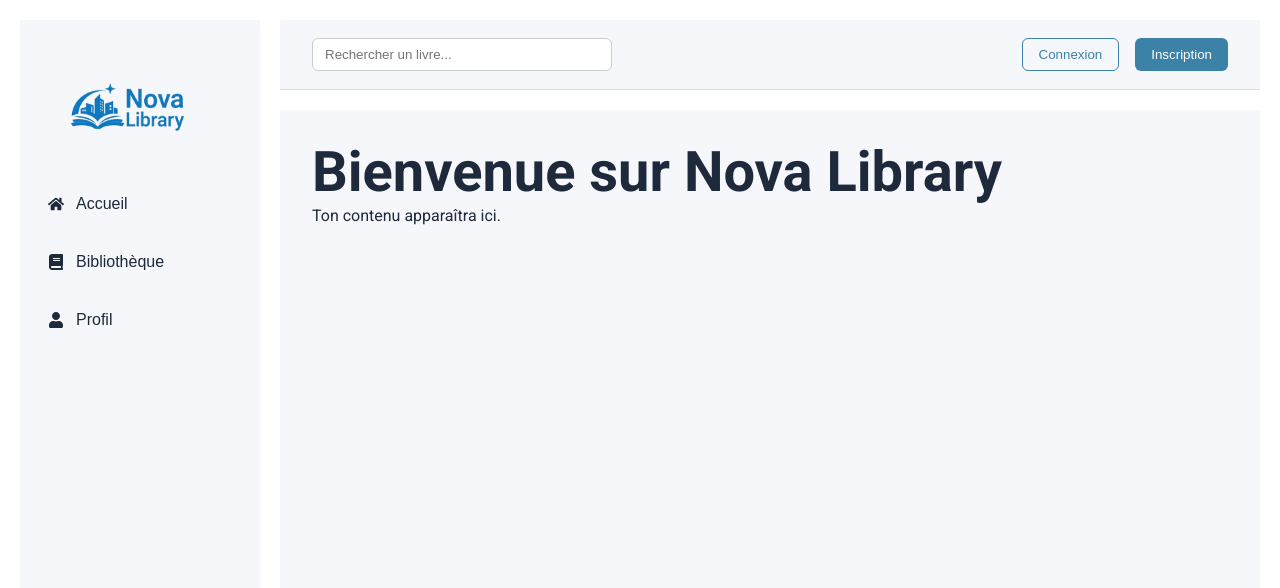
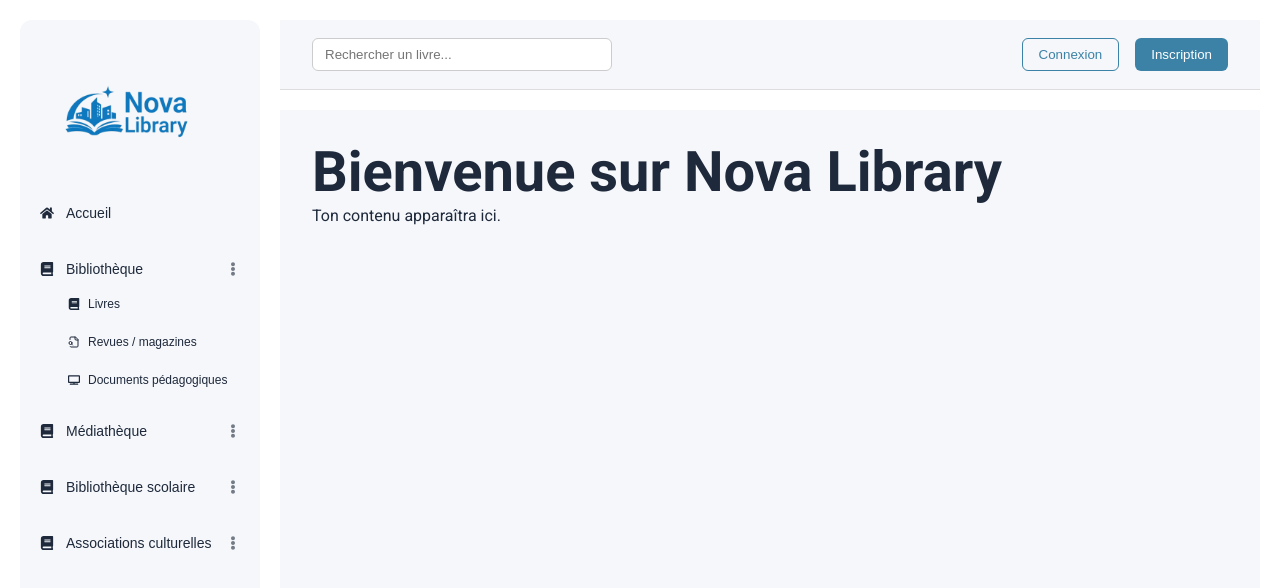
Before and after one commit to GagnantN/NovaLibrary, a React (Vite) app in the folder frontend/: page / in a window 1280 px wide. Both pictures are taken after a click on the button "Bibliothèque". Shown: the top 588 px of the page. Built offline with nearby package versions, Linux system fonts and the light colour scheme.

Commit message:
Ajout des sous onglets + animations d'ouverture de la sidebar

```diff
--- a/frontend/src/styles/Sidebar/Sidebar.css
+++ b/frontend/src/styles/Sidebar/Sidebar.css
@@ -2,17 +2,19 @@
 /* ===== SIDEBAR ===== */
 
 .sidebar {
-  width: 240px;
+  width: 15rem;
   background: var(--color-background);
   color: var(--color-primary);
-  padding: 1.5rem 1rem;
+  padding: 1.5rem 0.5rem;
   margin-top: 1.25rem;
   margin-left: 1.25rem;
   margin-bottom: 1.25rem;
   display: flex;
   flex-direction: column;
+  border-radius: 0.75rem;
 }
 
+/* Logo */
 .logo {
   margin-bottom: 2rem;
   text-align: center;
@@ -32,12 +34,66 @@
   border: none;
   color: var(--color-text);
   padding: 0.75rem;
-  border-radius: 8px;
+  border-radius: 0.75rem;
   cursor: pointer;
-  font-size: var(--text-normal-p);
+  font-size: var(--text-small-p);
   transition: background 0.2s;
 }
 
 .sidebar-btn:hover {
   background: var(--color-primary);
+  color: var(--color-fond);
 }
+
+
+/* Section menu */
+.menu-section {
+  display: flex;
+  flex-direction: column;
+}
+
+/* Icône 3 points */
+.menu-icon {
+  margin-left: auto;
+  opacity: 0.6;
+}
+
+/* Sous-menu */
+.submenu {
+  margin-left: 2rem;
+  display: flex;
+  flex-direction: column;
+  gap: 0.5rem;
+  animation: fadeIn 0.2s ease-in-out;
+}
+
+.submenu button {
+  background: transparent;
+  border: none;
+  display: flex;
+  align-items: center;
+  gap: 0.5rem;
+  border-radius: 0.75rem;
+  color: var(--color-text);
+  padding: 0.5rem;
+  text-align: left;
+  cursor: pointer;
+  font-size: var(--text-xsmall-p);
+}
+
+.submenu button:hover {
+  background: var(--color-primary);
+  color: var(--color-fond);
+}
+
+/* Animation douce */
+@keyframes fadeIn {
+  from {
+    opacity: 0;
+    transform: translateY(-0.25rem);
+  }
+  to {
+    opacity: 1;
+    transform: translateY(0);
+  }
+}
--- a/frontend/src/styles/Sidebar/Sidebar.tsx
+++ b/frontend/src/styles/Sidebar/Sidebar.tsx
@@ -1,30 +1,118 @@
-import { FaHome, FaBook, FaUser } from 'react-icons/fa'
-import "./Sidebar.css"
-import Logo from "../../assets/Logo-Nova.png"
+import { useState } from "react";
+import {
+  FaHome,
+  FaBook,
+  FaMusic,
+  FaFilm,
+  FaTv,
+  FaGamepad,
+  FaEllipsisV,
+} from "react-icons/fa";
+import { LuFileSearch } from "react-icons/lu";
+
+import "./Sidebar.css";
+import Logo from "../../assets/Logo-Nova.png";
 
 function Sidebar() {
+  const [openMenu, setOpenMenu] = useState<string | null>(null);
+
+  const toggleMenu = (menu: string) => {
+    setOpenMenu(openMenu === menu ? null : menu);
+  };
+
   return (
     <aside className="sidebar">
-            <img src={Logo} alt='Logo Nova Library'/>
+      <img src={Logo} alt="Logo Nova Library" className="logo-img" />
 
       <nav>
+        {/* ===== ACCUEIL ===== */}
         <button className="sidebar-btn">
           <FaHome />
           <span>Accueil</span>
         </button>
 
-            <button className="sidebar-btn">
+        {/* ===== BIBLIOTHÈQUE ===== */}
+        <div className="menu-section">
+          <button
+            className="sidebar-btn"
+            onClick={() => toggleMenu("bibli")}
+          >
             <FaBook />
             <span>Bibliothèque</span>
+            <FaEllipsisV className="menu-icon" />
           </button>
 
-            <button className="sidebar-btn">
-                <FaUser />
-                <span>Profil</span>
+          {openMenu === "bibli" && (
+            <div className="submenu">
+              <button><FaBook /> Livres</button>
+              <button><LuFileSearch /> Revues / magazines</button>
+              <button><FaTv /> Documents pédagogiques</button>
+            </div>
+          )}
+        </div>
+
+        {/* ===== MÉDIATHÈQUE ===== */}
+        <div className="menu-section">
+          <button
+            className="sidebar-btn"
+            onClick={() => toggleMenu("media")}
+          >
+            <FaBook />
+            <span>Médiathèque</span>
+            <FaEllipsisV className="menu-icon" />
           </button>
+
+          {openMenu === "media" && (
+            <div className="submenu">
+              <button><FaMusic /> Musique</button>
+              <button><FaFilm /> Films</button>
+              <button><FaTv /> Séries</button>
+              <button><FaGamepad /> Jeux vidéo</button>
+            </div>
+          )}
+        </div>
+
+        {/* ===== BIBLIOTHÈQUE SCOLAIRE ===== */}
+        <div className="menu-section">
+          <button
+            className="sidebar-btn"
+            onClick={() => toggleMenu("school")}
+          >
+            <FaBook />
+            <span>Bibliothèque scolaire</span>
+            <FaEllipsisV className="menu-icon" />
+          </button>
+
+          {openMenu === "school" && (
+            <div className="submenu">
+              <button><FaBook /> Livres éducatifs</button>
+              <button><FaFilm /> DVD pédagogiques</button>
+            </div>
+          )}
+        </div>
+
+        {/* ===== ASSOCIATIONS ===== */}
+        <div className="menu-section">
+          <button
+            className="sidebar-btn"
+            onClick={() => toggleMenu("asso")}
+          >
+            <FaBook />
+            <span>Associations culturelles</span>
+            <FaEllipsisV className="menu-icon" />
+          </button>
+
+          {openMenu === "asso" && (
+            <div className="submenu">
+              <button><FaMusic /> Musique</button>
+              <button><FaFilm /> Films</button>
+              <button><FaBook /> Archives</button>
+            </div>
+          )}
+        </div>
       </nav>
     </aside>
-    )
+  );
 }
 
-export default Sidebar
+export default Sidebar;
```
Lines whose indentation alone changed are shown as unchanged.
